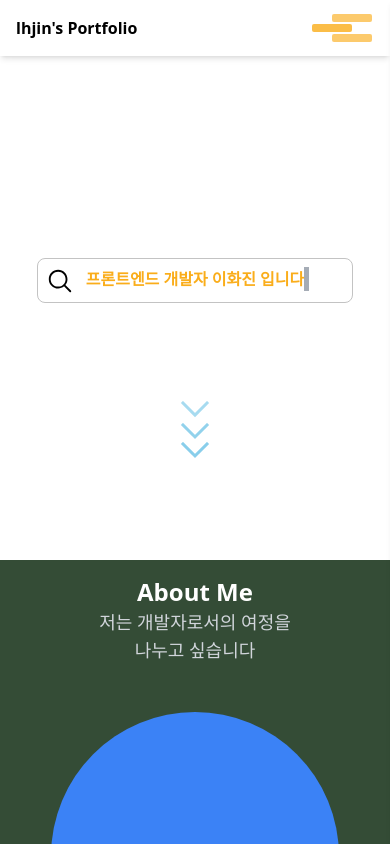
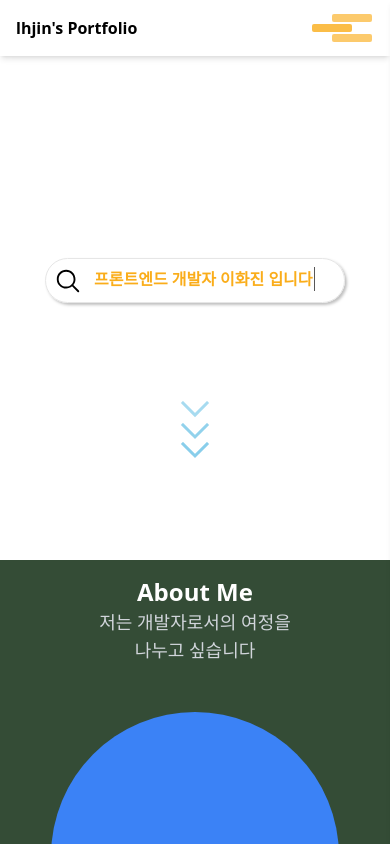
Before and after one commit to HwajinLee3114/lhjin-portfolio, a Next.js app: page / in a window 390 px wide. Shown: the top 844 px of the page. Built offline with nearby package versions, Linux system fonts and the light colour scheme.

Commit message:
cursor css update

```diff
--- a/src/styles/custom.css
+++ b/src/styles/custom.css
@@ -7,18 +7,23 @@ section {
   position: absolute;
   width: 1px;
   height: 2.4rem;
-  border-right: 5px solid #9ca3af;
+  margin-left: .1rem;
+  border-right: .05em solid #464545;
   animation: blink 0.7s infinite ease;
   animation-delay: 0.4s;
   opacity: 0;
 }
 
 .l_search_div {
-  border: 1px solid #c3c3c3;
   padding: 1rem 6rem;
-  border-radius: 1rem;
   height: 74px;
+  width: 660px;
+  overflow: hidden;
+  white-space: nowrap;
   line-height: 74px;
+  border: solid 1px #e6e6e6;
+  border-radius: 2.8em;
+  box-shadow: 2px 2px 3px 0 rgba(0, 0, 0, 0.25);
 }
 
 .l_menu_tab {
@@ -30,7 +35,6 @@ section {
   color: #3b82f6;
   box-shadow: inset 0 -4px 0 #FAAD1A;
 }
-
 
 /* 사이드메뉴 햄버거 버튼 S */
 .l_hamburger_menu,
@@ -93,13 +97,8 @@ section {
 }
 
 @keyframes blink {
-  0% {
-    opacity: 0;
-  }
-
-  100% {
-    opacity: 1;
-  }
+  0% { opacity: 0; }
+  100% { opacity: 1; }
 }
 
 @media (max-width: 1024px) {
@@ -109,6 +108,7 @@ section {
 
   .l_search_div {
     padding: .8rem 5rem;
+    width: 400px;
     height: 60px;
     line-height: 60px;
   }
@@ -121,7 +121,7 @@ section {
 
   .l_search_div {
     padding: .5rem 3rem;
-    border-radius: .5rem;
+    width: 300px;
     height: 45px;
     line-height: 45px;
   }
```
